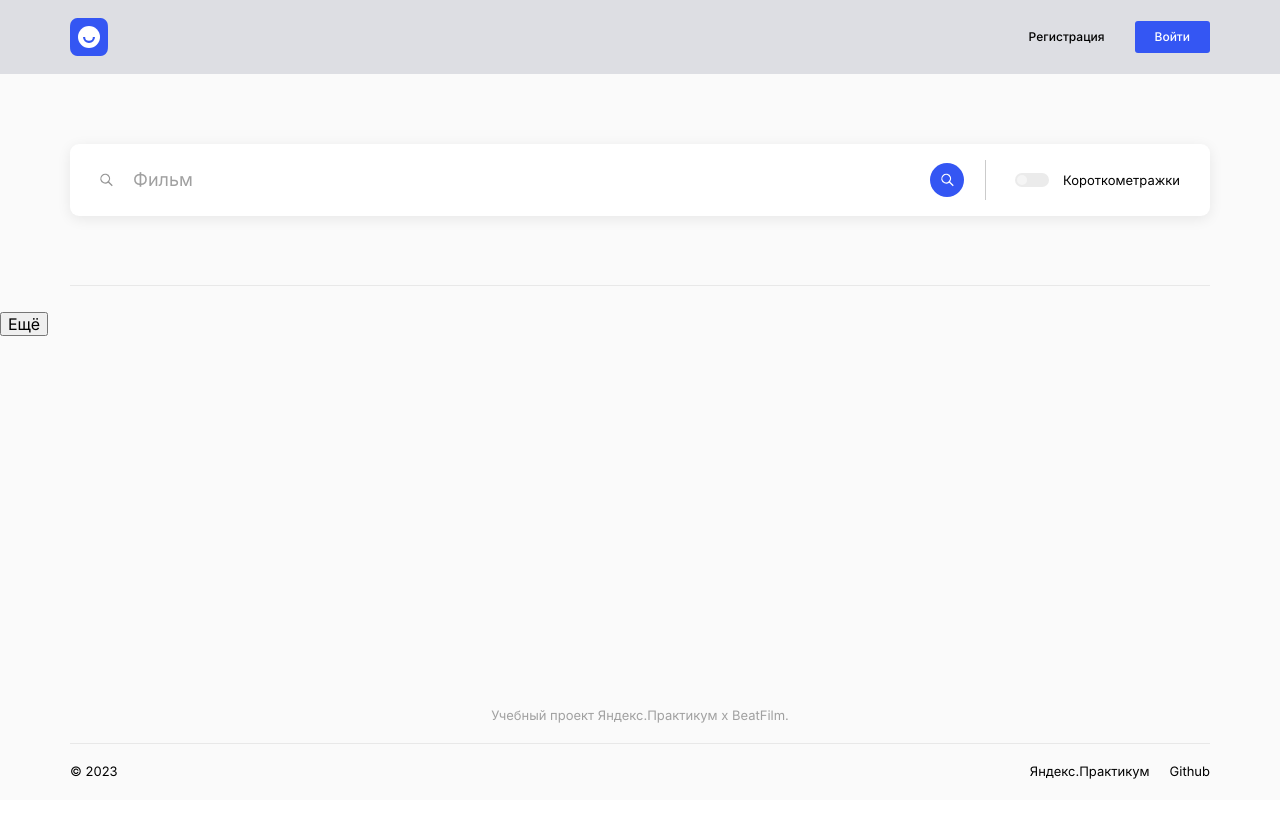
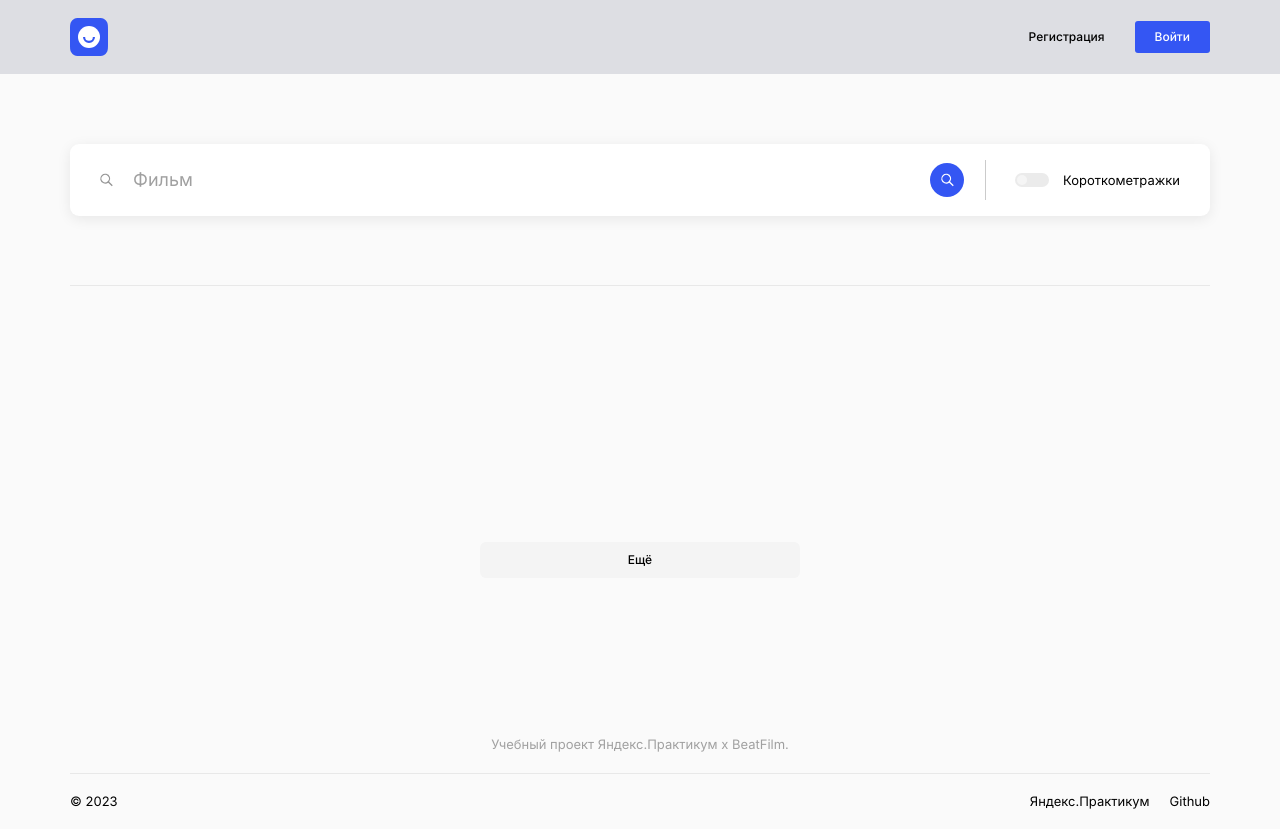
Before and after one commit to ShnaiderDanila/movies-explorer-frontend, a React (Create React App) app: page /movies in a window 1280 px wide. Before the commit the page ends 800 px from the top, so only its background shows below. Built offline with nearby package versions, Linux system fonts and the light colour scheme.

Commit message:
feat: Add css styles to ./src/components/Movies CardList/Movies CardList.css

```diff
--- a/src/components/Movies/MoviesCardList/MoviesCardList.css
+++ b/src/components/Movies/MoviesCardList/MoviesCardList.css
@@ -0,0 +1,34 @@
+.movies-card-list {
+  padding: 70px 70px 80px;
+}
+
+.movies-card-list__list {
+  margin: 0;
+  padding: 0;
+  list-style-type: none;
+  display: grid;
+  grid-template-columns: repeat(auto-fit, minmax(270px, 1fr));
+  gap: 32px 20px;
+  justify-items: center;
+}
+
+.movies-card-list__button-more {
+  display: block;
+  margin: 80px auto 0 auto;
+  padding: 0;
+  min-width: 320px;
+  min-height: 36px;
+  border: none;
+  border-radius: 6px;
+  background-color: #f4f4f4;
+  font-size: 12px;
+  font-weight: 500;
+  line-height: 14.52px;
+  text-align: center;
+  cursor: pointer;
+  transition: opacity 0.3s ease;
+}
+
+.movies-card-list__button-more:hover {
+  opacity: 0.8;
+}
```
